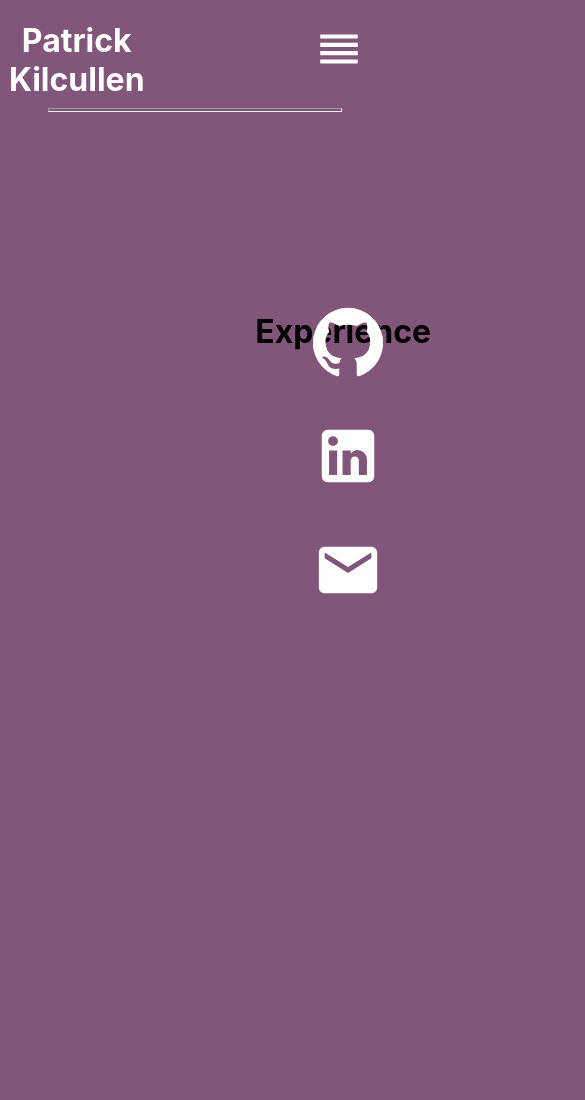
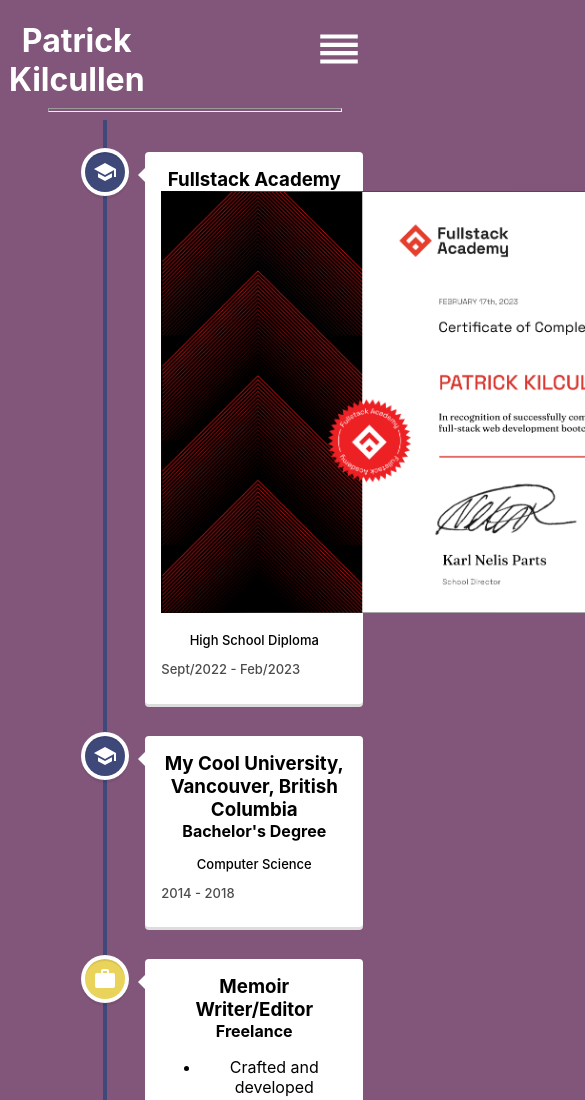
Before and after one commit to patKilcullen/kilcullen-portfolio, a React (Create React App) app: page /experience in a window 390 px wide. Shown: the top 1100 px of the page, 585 px wide, since content can reach past the window. Before the commit the page ends 844 px from the top, so only its background shows below. Built offline with nearby package versions, Linux system fonts and the light colour scheme.

Commit message:
projects for small screen plus experiences set up

```diff
--- a/package.json
+++ b/package.json
@@ -15,6 +15,7 @@
     "react-dom": "^18.2.0",
     "react-router-dom": "^6.8.1",
     "react-scripts": "5.0.1",
+    "react-vertical-timeline-component": "^3.6.0",
     "styled-components": "^5.3.6",
     "web-vitals": "^2.1.4"
   },
--- a/src/features/Experience.js
+++ b/src/features/Experience.js
@@ -1,14 +1,113 @@
-import React from 'react'
+import React from "react";
+import {
+  VerticalTimeline,
+  VerticalTimelineElement,
+} from "react-vertical-timeline-component";
+import "react-vertical-timeline-component/style.min.css";
+import SchoolIcon from "@material-ui/icons/School";
+import WorkIcon from "@material-ui/icons/Work";
 
-const Experience = () => {
+import fullstack from '../FullstackCertificate.png'
+import '../style/experience.css'
+
+function Experience() {
   return (
-    <div
-    id="main">
-        <div id="mainContent">
+    <div className="experience">
+      <VerticalTimeline lineColor="#3e497a">
+        <VerticalTimelineElement
+          className="experienceBox"
+          date="Sept/2022 - Feb/2023"
+          iconStyle={{ background: "#3e497a", color: "white" }}
+          icon={<SchoolIcon />}
+        >
+          <h3 className="vertical-timeline-element-title">
+            Fullstack Academy
+          </h3>
+          <img className="fullstack" src={fullstack}/>
+          <p> High School Diploma</p>
+        </VerticalTimelineElement>
+        <VerticalTimelineElement
+          className="experienceBox"
+          date="2014 - 2018"
+          iconStyle={{ background: "#3e497a", color: "white" }}
+          icon={<SchoolIcon />}
+        >
+          <h3 className="vertical-timeline-element-title">
+            My Cool University, Vancouver, British Columbia
+          </h3>
 
-    <h1>Experience</h1>
-    </div></div>
-  )
+          <h4 className="vertical-timeline-element-subtitle">
+            Bachelor's Degree
+          </h4>
+
+          <p> Computer Science</p>
+        </VerticalTimelineElement>
+        <VerticalTimelineElement
+          className="vertical-timeline-element--work"
+          date="2018 - 2020"
+          iconStyle={{ background: "#e9d35b", color: "white" }}
+          icon={<WorkIcon />}
+        >
+          <h3 className="vertical-timeline-element-title">
+          Memoir Writer/Editor
+          </h3>
+          <h4 className="vertical-timeline-element-subtitle">
+            Freelance
+          </h4>
+          <ul>
+  <li>Crafted and developed engaging story structures that kept prospective readers interested in a client's narrative</li>
+  <li>Conducted interviews to extract useful, accurate, and interesting information to add depth, clarity, and color to stories</li>
+  <li>Wrote extensive comments, questions, and explanations on multiple drafts to illustrate my thoughts and processes</li>
+  <li>Cut memoirs and stories down to ideal length, cutting out as many as 100,000 words while keeping the narrative intact</li>
+  <li>Worked extensively to capture a fitting voice for clients, as well as an appropriate tone and writing style</li>
+  <li>Researched and cross-checked numerous sources to ensure references and citations were thorough and accurate</li>
+  <li>Inspired clients to share my work with their associates, who in turn came to me with their own writing projects</li>
+</ul>
+
+        </VerticalTimelineElement>
+
+        <VerticalTimelineElement
+          className="vertical-timeline-element--work"
+          date="2020 - present"
+          iconStyle={{ background: "#e9d35b", color: "white" }}
+          icon={<WorkIcon />}
+        >
+          <h3 className="vertical-timeline-element-title">
+          Copywriter/Content Writer
+          </h3>
+          <h4 className="vertical-timeline-element-subtitle">
+            Freelance
+          </h4>
+          <ul>
+  <li>Composed compelling advertising copy and descriptions for businesses, products, and events in various industries</li>
+  <li>Won a company-wide contest for generating the most engagement from an advertisement for a particular product</li>
+  <li>Drafted persuasive emails and proposals in order to sell my clients and better articulate their ideas</li>
+  <li>Tailored and refined my writing style to reflect brands and industries and better communicate with unique clientele</li>
+  <li>Researched products and services I knew little to nothing about and used that information to construct engaging copy</li>
+  <li>Devised clever ways to make both unusual and every-day products sound appealing to their target demographic</li>
+</ul>
+          </VerticalTimelineElement>
+          <VerticalTimelineElement
+          className="vertical-timeline-element--work"
+          date="2020 - present"
+          iconStyle={{ background: "#e9d35b", color: "white" }}
+          icon={<WorkIcon />}
+        >
+          <h3 className="vertical-timeline-element-title">
+          Owner at Pat's Pet's Chicago
+          </h3>
+          <h4 className="vertical-timeline-element-subtitle">
+            Freelance
+          </h4>
+          <ul>
+  <li>Networked and earned the trust of 30+ clients to the extent that they felt safe leaving me with their keys and pets</li>
+  <li>Employed two other dog walkers to service a number of my clients, allowing me time to attain more clients</li>
+  <li>Maintained an ever-changing schedule for myself and walkers and kept careful track of payments and invoices</li>
+</ul>
+          </VerticalTimelineElement>
+      </VerticalTimeline>
+    </div>
+  );
 }
 
-export default Experience
+export default Experience;
--- a/src/features/Home.js
+++ b/src/features/Home.js
@@ -15,6 +15,7 @@
 
         {/* <img id="profilePic" src={profilePic} />  */}
         <div className="mainContainer">
+          <div >
         <img alt="Patrick Kilcullen" className="profilePic" src={profilePic} />
 
         <h1 className="about">
@@ -26,7 +27,7 @@
           technologies. If you're looking for a dedicated software
           developer who's alwasy excited to overcome challenges learn, I'm your guy!
         </h1>
-
+        </div>
         </div>
 
         {/* <hr className="divider" /> */}
@@ -38,7 +39,7 @@
         <div className="buttons">
             <h1 className="button-text" > Learn more about what I've done... </h1>
         <Button onClick={()=>navigate('/projects')} className="button" variant="contained" sx={{color:'#81567a', backgroundColor: 'white', fontWeight: "bold", borderRadius: '20px', border: "2px solid white"}}> Projects</Button>
-        {/* <Button onClick={()=>navigate('/experience')} className="button" variant="contained"sx={{color:'#81567a', backgroundColor: 'white', fontWeight: "bold", borderRadius: '20px', border: "2px solid white"}}> Experience</Button> */}
+        <Button onClick={()=>navigate('/experience')} className="button" variant="contained"sx={{color:'#81567a', backgroundColor: 'white', fontWeight: "bold", borderRadius: '20px', border: "2px solid white"}}> Experience</Button>
         </div>
       </div>
 
--- /dev/null
+++ b/src/style/experience.css
@@ -0,0 +1,11 @@
+.experience {
+    max-width: 75vw;
+    margin-left: 20vw;
+}
+.experienceBox {
+    border-radius: 50px;
+}
+
+.fullstack {
+    max-height: 50vh;
+}
--- a/src/style/home.css
+++ b/src/style/home.css
@@ -9,7 +9,6 @@
   display: flex;
   flex-direction: column;
   align-items: center;
-
 }
 .mainContainer {
   margin-top: 10vh;
@@ -18,10 +17,10 @@
   /* border: 2px solid green; */
   display: flex;
   flex-direction: row;
-    float: right;
 }
 
-
+.float {
+}
 
 .profilePic {
   border-radius: 50px;
@@ -30,7 +29,6 @@
   flex: 0 0 auto;
   margin-right: 20px;
   float: left;
-
 }
 
 .about {
@@ -38,7 +36,7 @@
   text-align: left;
   margin-right: 20%;
   color: #f0f0f0;
-    float: left;
+
   margin-bottom: 55px;
   font-family: Verdana, Geneva, Tahoma, sans-serif;
   font-size: 30px;
@@ -55,11 +53,9 @@
   height: 2px;
 }
 .tech {
-
 }
-  .techIntro{
+.techIntro {
   text-align: left;
-
 }
 
 .buttons {
@@ -67,12 +63,11 @@
   justify-self: space-between;
   gap: 50px;
   margin-top: 15px;
-    color:#81567a
-
+  color: #81567a;
 }
 .button-text {
   font-style: italic;
-    color: rgb(255, 255, 255)
+  color: rgb(255, 255, 255);
 }
 
 @media only screen and (max-width: 600px) {
@@ -81,17 +76,17 @@
     margin-left: 1vw;
   }
 
-
   .buttons {
     display: flex;
     flex-direction: column;
     color: #000;
-
+    margin-left: -15vw;
     max-width: 50vw;
   }
-
+  .tech {
+    margin-left: -20vw;
   }
-
+}
 
 /*
   .about h2 {
--- a/src/style/projects.css
+++ b/src/style/projects.css
@@ -43,9 +43,10 @@
     width: 100%;
     max-width: 25vw;
     max-height: 10vh;
+    color: white;
 
     /* text-align: center; */
-  margin-left: 70px;
+
     margin-bottom: 5px;
 }
 .buttons {
@@ -53,4 +54,27 @@
     flex-direction: row;
     align-self: center;
     margin-top: 0;
+    margin-left: -1vw;
 }
+
+@media only screen and (max-width: 600px) {
+    .mainProjectContainer {
+        margin-left: -45vw;
+
+
+    }
+    .projectContainer {
+        min-width: 50vw;
+    }
+    .projectAbout {
+        overflow: auto;
+        width: 100%;
+        min-width: 50vw;
+        max-height: 10vh;
+
+        /* text-align: center; */
+      margin-left: 0px;
+        margin-bottom: 5px;
+        color: white;
+    }
+  }
```
Also changed, not shown: src/FullstackCertificate.png (added), 1 other file (tests, documents, lock files or other folders). Lines whose indentation alone changed are shown as unchanged.
